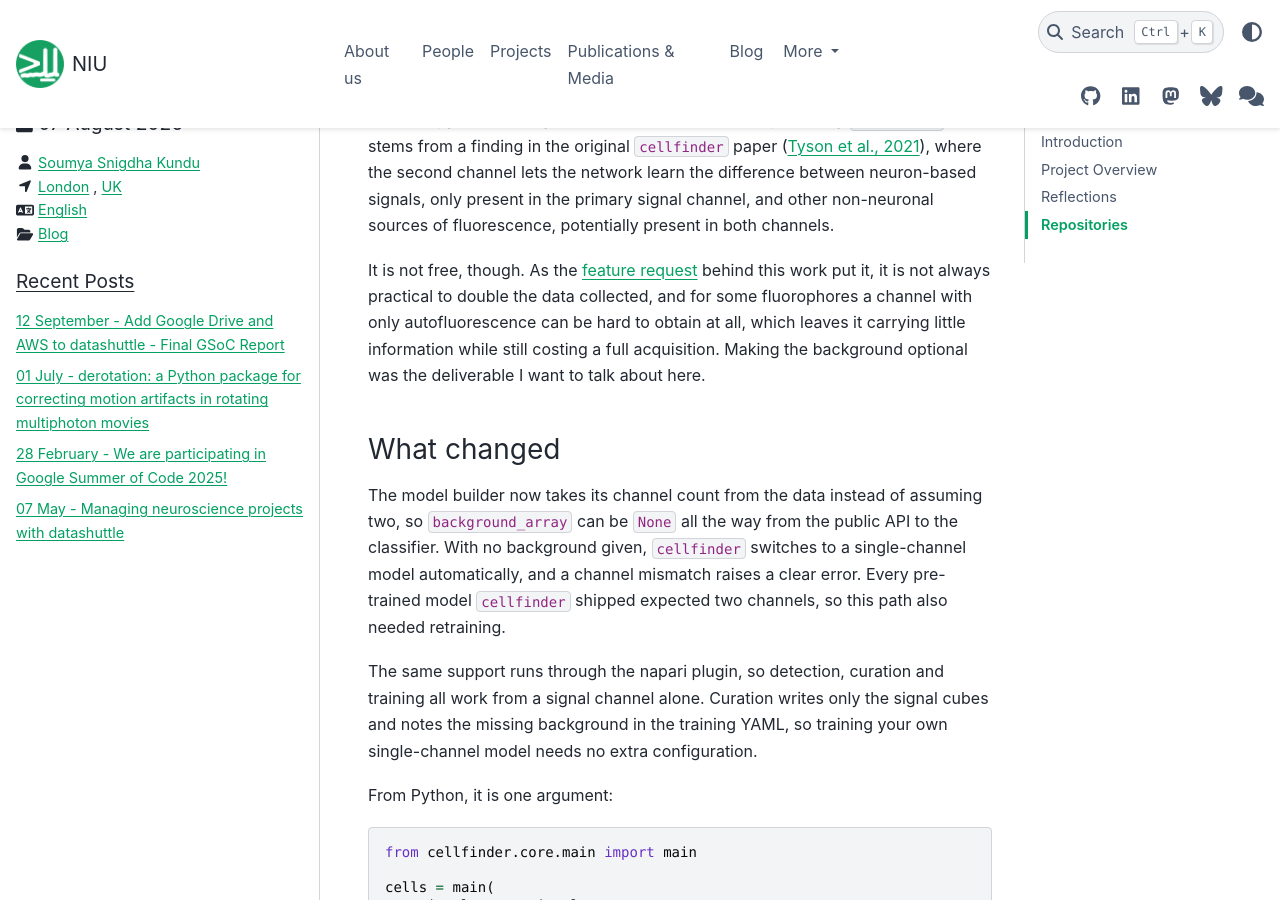
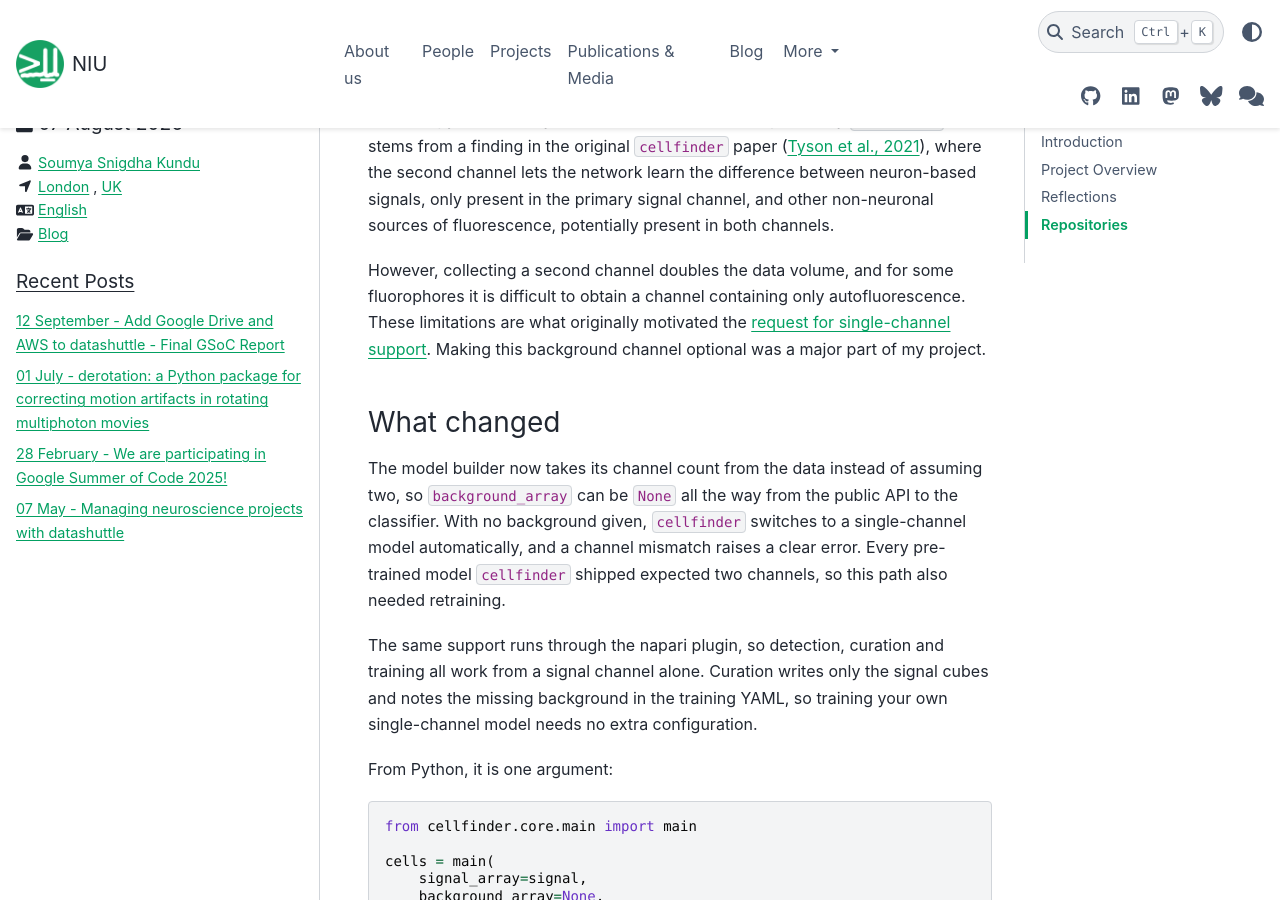
Before and after one commit to neuroinformatics-unit/neuroinformatics-unit.github.io, a Sphinx documentation site: the page built from docs/source/blog/gsoc_2026_cellfinder.md, in a window 1280 px wide and 900 px high, scrolled down 614 px. Built offline with Sphinx 7.4.7 and the PyData theme 0.15.4, drawn with Linux system fonts in a browser that asks for light colours; nearby versions of some CDN libraries; pages that are not in the unit, such as notebooks, are missing from menus.

Commit message:
Clarify the motivation for single-channel support

```diff
--- a/docs/source/blog/gsoc_2026_cellfinder.md
+++ b/docs/source/blog/gsoc_2026_cellfinder.md
@@ -21,7 +21,7 @@ Hi, I'm [Soumya](https://github.com/aymuos15). I was one of the [Neuroinformatic
 
 `cellfinder` is BrainGlobe's tool for detecting and classifying cells in whole-brain microscopy volumes. By default, two channels are expected by `cellfinder`. This stems from a finding in the original `cellfinder` paper ([Tyson et al., 2021](https://doi.org/10.1371/journal.pcbi.1009074)), where the second channel lets the network learn the difference between neuron-based signals, only present in the primary signal channel, and other non-neuronal sources of fluorescence, potentially present in both channels.
 
-It is not free, though. As the [feature request](https://github.com/brainglobe/cellfinder/issues/352) behind this work put it, it is not always practical to double the data collected, and for some fluorophores a channel with only autofluorescence can be hard to obtain at all, which leaves it carrying little information while still costing a full acquisition. Making the background optional was the deliverable I want to talk about here.
+However, collecting a second channel doubles the data volume, and for some fluorophores it is difficult to obtain a channel containing only autofluorescence. These limitations are what originally motivated the [request for single-channel support](https://github.com/brainglobe/cellfinder/issues/352). Making this background channel optional was a major part of my project.
 
 ### What changed
 
```
